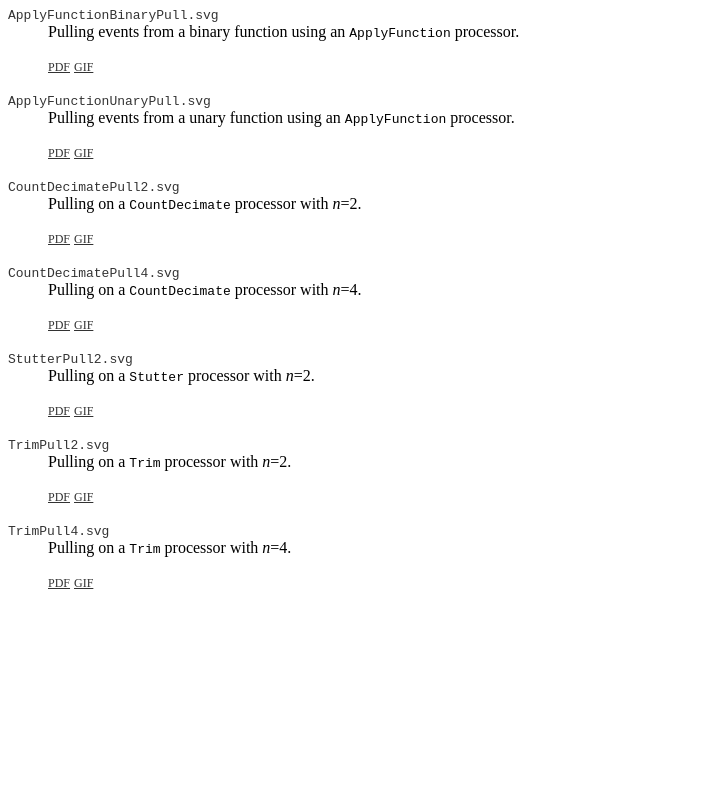
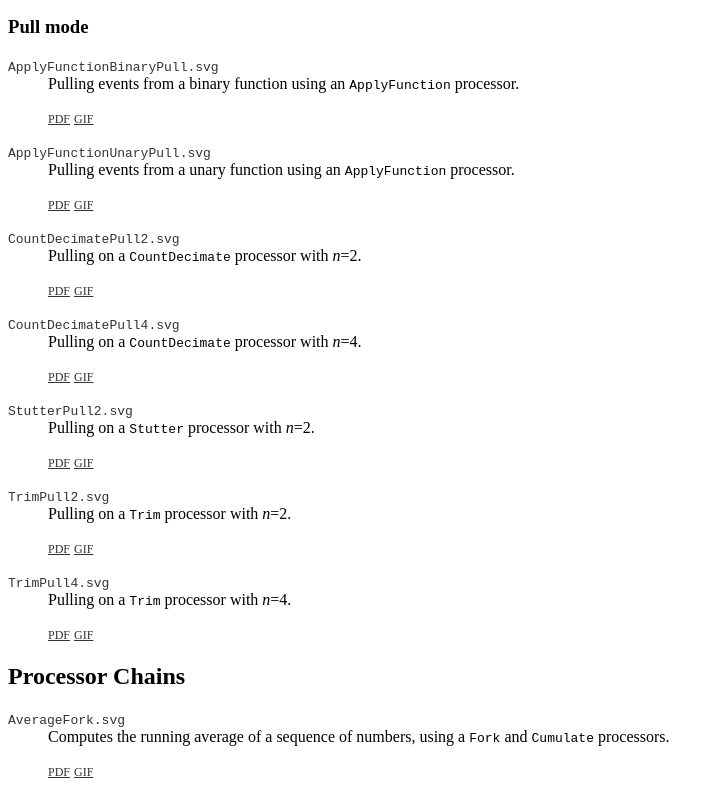
Before and after one commit to liflab/beepbeep-3-animated-examples, a plain HTML site: page index.html in a window 1280 px wide. Shown: the part 846-1642 px from the top of the page, without its empty margins (0-724 px from the left). Before the commit the page ends 1453 px from the top, so only its background shows below. Drawn offline with Linux system fonts and the light colour scheme.

Commit message:
Average fork

```diff
--- a/index.html
+++ b/index.html
@@ -35,7 +35,15 @@ dd ul li {
 
 <p>This page is a front-end to the animated examples contained in the repository. You must first generate the pictures; please refer to the <tt>Readme</tt> at the root of the repository.</p>
 
-<h2>Basic Processors</h2>
+<nav>
+<ul>
+<li><a href="#basic">Basic processors</a></li>
+<li><a href="#chains">Processors chains</a></li>
+</ul>
+</nav>
+
+<section>
+<a name="basic"></a><h2>Basic Processors</h2>
 
 <h3>Push mode</h3>
 
@@ -162,6 +170,26 @@ dd ul li {
 
 </dl>
 
+</section>
+
+<section>
+<a name="chains"></a><h2>Processor Chains</h2>
+
+<dl>
+
+<dt><a href="Examples/AverageFork.svg">AverageFork.svg</a></dt>
+<dd>Computes the running average of a sequence of numbers, using a <tt>Fork</tt> and <tt>Cumulate</tt> processors.
+<ul>
+<li><a href="Examples/AverageFork.pdf">PDF</a></li>
+<li><a href="Examples/AverageFork.gif">GIF</a></li>
+</ul>
+</dd>
+
+</dl>
+
+</section>
+
+
 </body>
 </html>
 <!-- :wrap=soft: -->
```
Also changed, not shown: Examples/AverageFork.svg (added), 1 other file.
